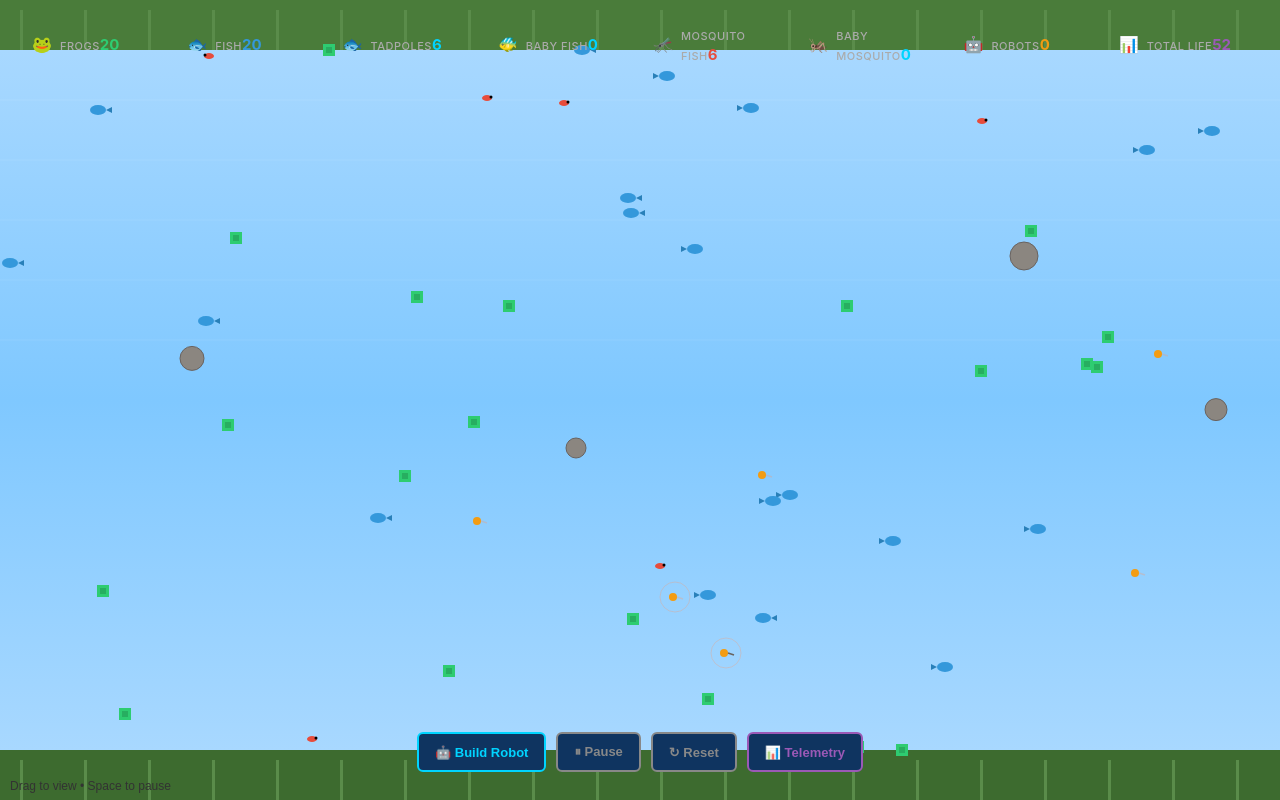
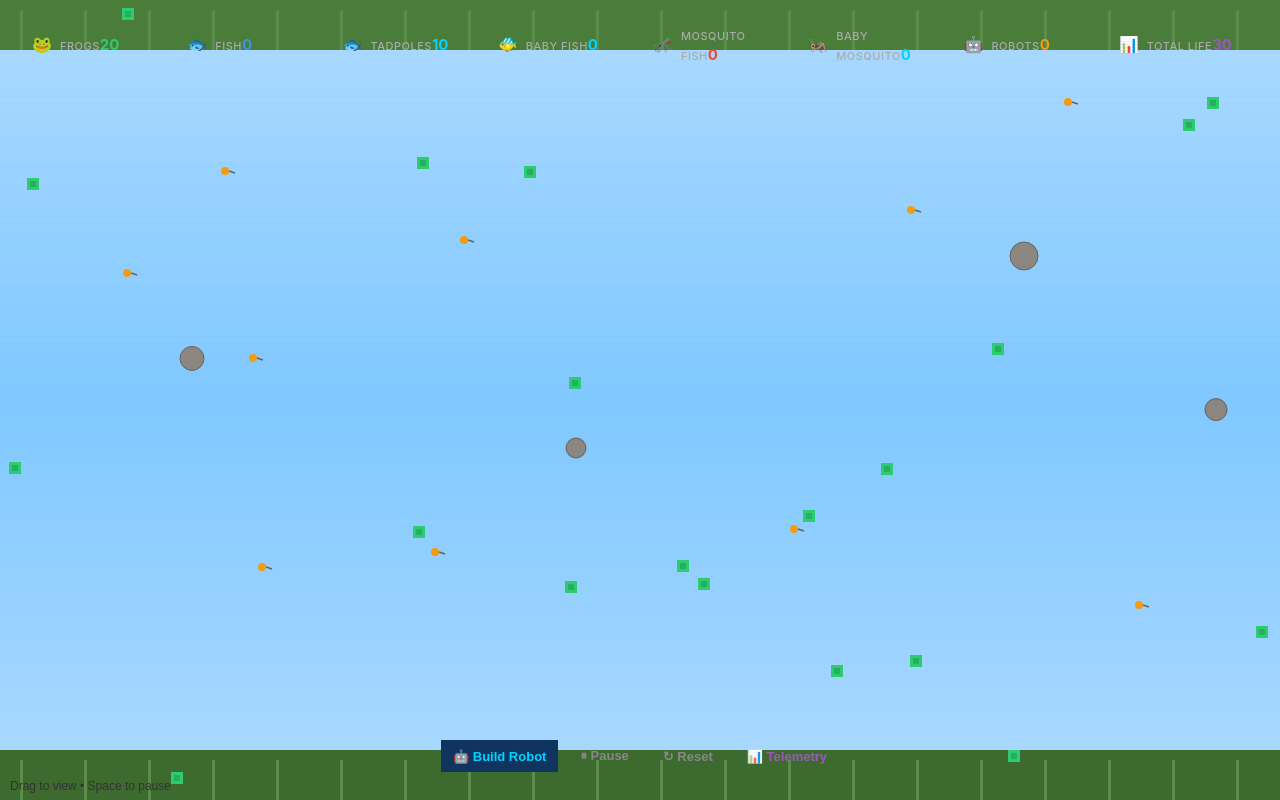
Before and after one commit to jamcodehub/RiverEcoSystem, a React (Vite) app: page / in a window 1280 px wide. Built offline with nearby package versions, Linux system fonts and the light colour scheme.

Commit message:
eco lifespan update  v1

```diff
--- a/src/App.css
+++ b/src/App.css
@@ -204,17 +204,14 @@ body {
 }
 
 .btn {
-  padding: 10px 16px;
-  border: 2px solid #00d4ff;
-  border-radius: 6px;
-  background: #0f3460;
+  padding: 8px 12px;
+  background: transparent;
+  border: none;
   color: #00d4ff;
   font-size: 13px;
   font-weight: 600;
   cursor: pointer;
-  transition: all 0.3s;
   white-space: nowrap;
-  -webkit-touch-callout: none;
   -webkit-user-select: none;
   user-select: none;
   -webkit-appearance: none;
@@ -222,13 +219,7 @@ body {
 }
 
 .btn:hover:not(:disabled) {
-  background: #1a5276;
-  box-shadow: 0 0 12px rgba(0, 212, 255, 0.4);
-  transform: translateY(-2px);
-}
-
-.btn:active:not(:disabled) {
-  transform: translateY(0);
+  opacity: 0.8;
 }
 
 .btn-telemetry {
--- a/src/App.jsx
+++ b/src/App.jsx
@@ -105,6 +105,7 @@ function App() {
                 ...creature,
                 type: 'frog',
                 id: Math.random(),
+                lifespan: 36000,
               });
               return null;
             }
@@ -114,7 +115,7 @@ function App() {
                 ...creature,
                 type: 'fish',
                 id: Math.random(),
-                lifespan: 5000,
+                lifespan: 36000,
               });
               return null;
             }
@@ -124,7 +125,7 @@ function App() {
                 ...creature,
                 type: 'mosquito',
                 id: Math.random(),
-                lifespan: 8000,
+                lifespan: 36000,
               });
               return null;
             }
@@ -148,7 +149,7 @@ function App() {
                       vy: (Math.random() - 0.5) * 1,
                       age: 0,
                       alive: true,
-                      lifespan: 7200,
+                      lifespan: 18000,
                       breedingCooldown: 0,
                     });
                     // Mark both parents with cooldown (update in modified array)
@@ -177,7 +178,7 @@ function App() {
                       vy: (Math.random() - 0.5) * 1,
                       age: 0,
                       alive: true,
-                      lifespan: 7200,
+                      lifespan: 18000,
                       breedingCooldown: 0,
                     });
                     // Mark both parents with cooldown (update in modified array)
@@ -191,7 +192,7 @@ function App() {
 
           // Breeding system - Mosquito fish breed to make baby mosquitoes (20% chance)
           const mosquitoCount = modified.filter(c => c.type === 'mosquito').length;
-          if (Math.random() < 0.002 && mosquitoCount > 1) {
+          if (Math.random() < 0.003 && mosquitoCount > 1) {
             const mosquitoes = modified.filter(c => c.type === 'mosquito' && (c.breedingCooldown || 0) <= 0);
             for (let i = 0; i < mosquitoes.length; i++) {
               for (let j = i + 1; j < mosquitoes.length; j++) {
@@ -206,7 +207,7 @@ function App() {
                       vy: (Math.random() - 0.5) * 1,
                       age: 0,
                       alive: true,
-                      lifespan: 7200,
+                      lifespan: 18000,
                       breedingCooldown: 0,
                     });
                     // Mark both parents with cooldown (update in modified array)
@@ -399,13 +400,13 @@ function App() {
     updated.x = updated.x + dirX;
     updated.y = updated.y + dirY;
 
-    // Boundaries with wrapping
+    // Boundaries with wrapping - full viewport
     const CANVAS_W = window.innerWidth;
     const CANVAS_H = window.innerHeight;
     if (updated.x < 0) updated.x += CANVAS_W;
     if (updated.x > CANVAS_W) updated.x -= CANVAS_W;
-    if (updated.y < 50) updated.y = 50;
-    if (updated.y > CANVAS_H - 50) updated.y = CANVAS_H - 50;
+    if (updated.y < 0) updated.y += CANVAS_H;
+    if (updated.y > CANVAS_H) updated.y -= CANVAS_H;
 
     updated.alive = true;
     return updated;
@@ -430,22 +431,7 @@ function App() {
         vy: (Math.random() - 0.5) * 1.5,
         age: 0,
         alive: true,
-        lifespan: 5000,
-        breedingCooldown: 0,
-      });
-    }
-    // Add fish (20)
-    for (let i = 0; i < 20; i++) {
-      newCreatures.push({
-        id: Math.random(),
-        type: 'fish',
-        x: Math.random() * (window.innerWidth - 100) + 50,
-        y: 60 + Math.random() * (window.innerHeight - 120),
-        vx: (Math.random() - 0.5) * 1.5,
-        vy: (Math.random() - 0.5) * 1.5,
-        age: 0,
-        alive: true,
-        lifespan: 5000,
+        lifespan: 36000,
         breedingCooldown: 0,
       });
     }
@@ -460,22 +446,7 @@ function App() {
         vy: (Math.random() - 0.5) * 1.5,
         age: 0,
         alive: true,
-        lifespan: 7200,
-        breedingCooldown: 0,
-      });
-    }
-    // Add mosquito fish (6) - they breed now, longer lifespan
-    for (let i = 0; i < 6; i++) {
-      newCreatures.push({
-        id: Math.random(),
-        type: 'mosquito',
-        x: Math.random() * (window.innerWidth - 100) + 50,
-        y: 60 + Math.random() * (window.innerHeight - 120),
-        vx: (Math.random() - 0.5) * 1.5,
-        vy: (Math.random() - 0.5) * 1.5,
-        age: 0,
-        alive: true,
-        lifespan: 8000,
+        lifespan: 36000,
         breedingCooldown: 0,
       });
     }
```
